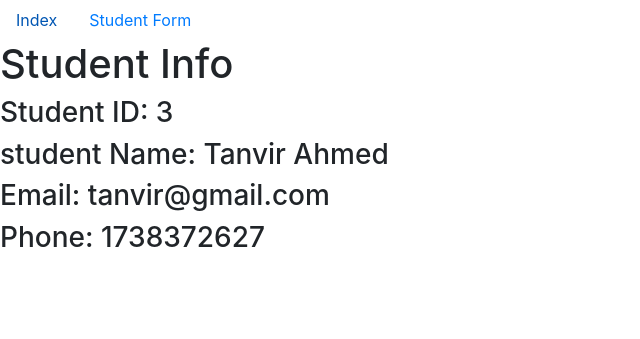
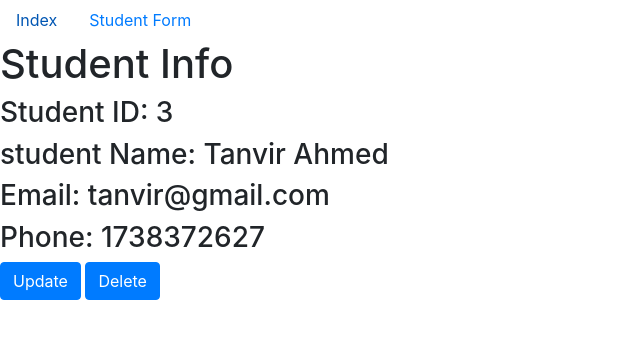
Before and after one commit to Muntasir2179/CRUD, a Django app: a page that uses templates/first_app/student_info.html in a window 1280 px wide. Shown: the top 339 px of the page, without its empty margins (0-640 px from the left). Run offline with Django 4.2, Linux system fonts and the light colour scheme; data comes from the database, SQL or seed files in the repository; both versions use the stored data as it was after the commit.

Commit message:
update-and-delete-added

```diff
--- a/first_app/urls.py
+++ b/first_app/urls.py
@@ -8,4 +8,8 @@ urlpatterns = [
     path('student_form/', views.student_form, name="student_form"),
     path('student_info<int:student_id>/',
          views.student_info, name="student_info"),
+    path('student_update<int:student_id>/',
+         views.student_update, name="student_update"),
+    path('student_delete<int:student_id>/',
+         views.student_delete, name="student_delete"),
 ]
--- a/first_app/views.py
+++ b/first_app/views.py
@@ -41,3 +41,27 @@ def student_info(request, student_id):
         'student_info': student_info,
     }
     return render(request, 'first_app/student_info.html', context=diction)
+
+
+def student_update(request, student_id):
+    student_info = Student.objects.get(pk=student_id)
+    form = forms.StudentForm(instance=student_info)
+
+    if request.method == "POST":
+        form = forms.StudentForm(request.POST, instance=student_info)
+
+        if form.is_valid():
+            form.save(commit=True)
+            return index(request)
+    diction = {
+        'student_form': form,
+    }
+    return render(request, 'first_app/student_update.html', context=diction)
+
+
+def student_delete(request, student_id):
+    student = Student.objects.get(pk=student_id).delete()
+    diction = {
+        'delete_message': "Delete Done",
+    }
+    return render(request, 'first_app/student_delete.html', context=diction)
--- /dev/null
+++ b/templates/first_app/student_delete.html
@@ -0,0 +1,5 @@
+{% extends 'first_app/base.html' %}
+
+{% block body %}
+    <div class="alert alert-danger">{{ delete_message }}</div>
+{% endblock body %}
--- a/templates/first_app/student_info.html
+++ b/templates/first_app/student_info.html
@@ -7,4 +7,7 @@
     <h3>student Name: {{student_info.first_name}} {{student_info.last_name}}</h3>
     <h3>Email: {{student_info.email}}</h3>
     <h3>Phone: {{student_info.phone}}</h3>
+
+    <a href="{% url 'first_app:student_update' student_id=student_info.id %}" class="btn btn-primary">Update</a>
+    <a href="{% url 'first_app:student_delete' student_id=student_info.id %}" class="btn btn-primary">Delete</a>
 {% endblock body %}
```
Also changed, not shown: templates/first_app/student_update.html (added, +12 -0 lines), db.sqlite3.
